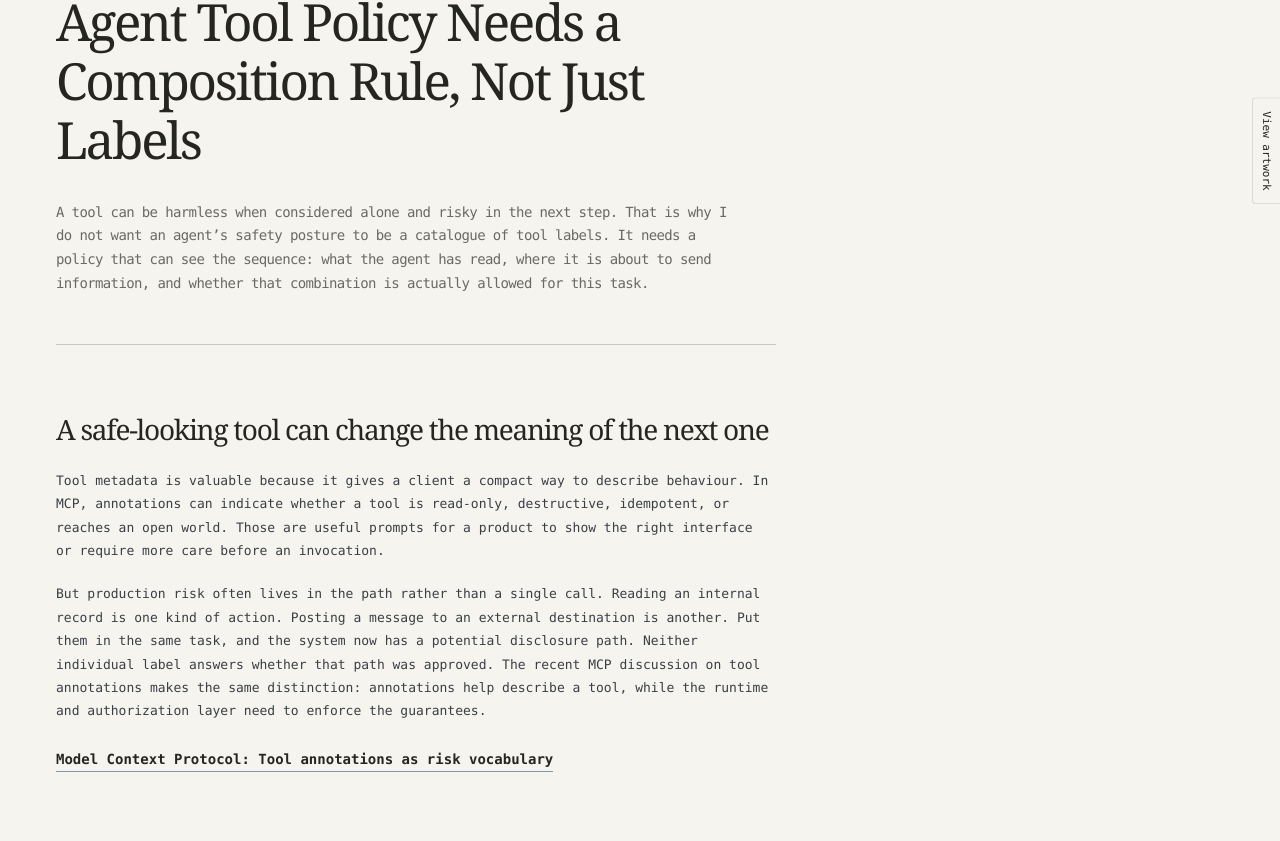
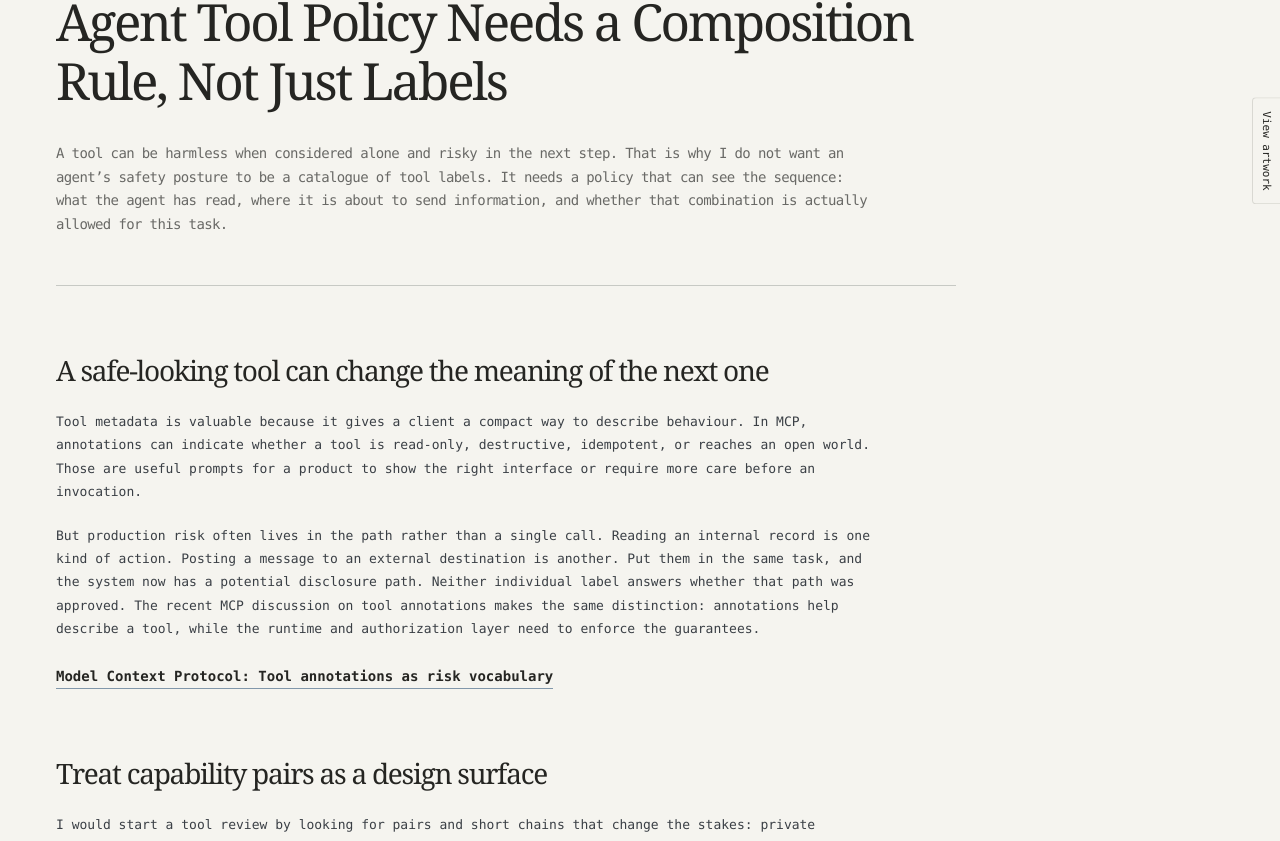
Before and after one commit to shivamrox87/shivam.portfolio, a Next.js app: page /writing/agent-tool-policy-needs-a-composition-rule-not-just-labels in a window 1280 px wide. Shown: the part 249-1090 px from the top of the page. Built offline with nearby package versions, Linux system fonts and the light colour scheme.

Commit message:
Expand writing layout when artwork is hidden

```diff
--- a/src/app/reference-site.css
+++ b/src/app/reference-site.css
@@ -115,6 +115,7 @@ body { background:var(--reference-paper) !important; }
 .portfolio-site .minimal-detail summary { font-family:ui-monospace,SFMono-Regular,Menlo,monospace; font-size:14px; font-weight:400; letter-spacing:0; }
 .portfolio-site .minimal-detail-plus { border:0; }
 .reference-detail > article { width:min(calc(100% - 112px),720px); max-width:720px; margin:0 0 0 56px; padding:20px 0 70px; }
+.writing-detail > article { width:min(calc(100% - 112px),900px); max-width:900px; }
 .reference-detail article h1 { font-family:Georgia,'Times New Roman',serif; font-size:clamp(34px,4vw,52px); font-weight:400; letter-spacing:-.045em; line-height:1.15; }
 .reference-detail article h2 { font-family:Georgia,'Times New Roman',serif; font-size:28px; font-weight:400; letter-spacing:-.035em; }
 .reference-detail article header > p:first-child { color:var(--reference-muted); font-size:11px; letter-spacing:0; text-transform:none; }
--- a/src/app/writing/[slug]/page.js
+++ b/src/app/writing/[slug]/page.js
@@ -47,7 +47,7 @@ export default async function WritingPage({ params }) {
 
   return (
     <main id="main-content" className="reference-detail writing-detail">
-      <article className="mx-auto w-full max-w-[820px] px-5 py-12 md:px-8 md:py-20">
+      <article className="mx-auto w-full max-w-[900px] px-5 py-12 md:px-8 md:py-20">
         <Link href="/writing" className="text-link">Back to writing</Link>
 
         <header className="mt-12 border-b border-[#C7C9C4] pb-12">
@@ -57,7 +57,7 @@ export default async function WritingPage({ params }) {
           <h1 className="mt-5 font-serif text-5xl leading-[1.03] tracking-[-0.03em] md:text-7xl">
             {article.blogHeading}
           </h1>
-          <p className="mt-8 max-w-[680px] font-serif text-2xl leading-[1.5] text-[#302f2b] md:text-3xl">
+          <p className="mt-8 max-w-[820px] font-serif text-2xl leading-[1.5] text-[#302f2b] md:text-3xl">
             {article.content}
             {article.contentLink ? (
               <Link href={article.contentLink.href} className="text-link align-baseline text-2xl md:text-3xl">
@@ -69,7 +69,7 @@ export default async function WritingPage({ params }) {
         </header>
 
         {article.prompt ? (
-          <section className="mt-12 max-w-[720px] md:mt-16">
+          <section className="mt-12 max-w-[820px] md:mt-16">
             <h2 className="font-serif text-3xl leading-tight md:text-4xl">Prompt</h2>
             <pre className="mt-5 overflow-x-auto whitespace-pre-wrap border border-[#C7C9C4] bg-[#f3f0e9] p-5 font-mono text-sm leading-7 text-[#302f2b] md:p-7">
               {article.prompt}
@@ -77,7 +77,7 @@ export default async function WritingPage({ params }) {
           </section>
         ) : null}
 
-        <div className="mt-12 max-w-[720px] space-y-12 md:mt-16 md:space-y-16">
+        <div className="mt-12 max-w-[820px] space-y-12 md:mt-16 md:space-y-16">
           {article.sections.map((section) => (
             <section key={section.heading}>
               <h2 className="font-serif text-3xl leading-tight md:text-4xl">{section.heading}</h2>
```
